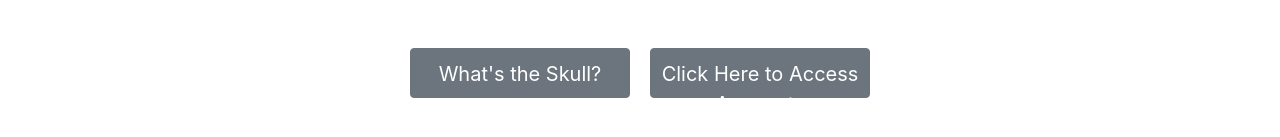
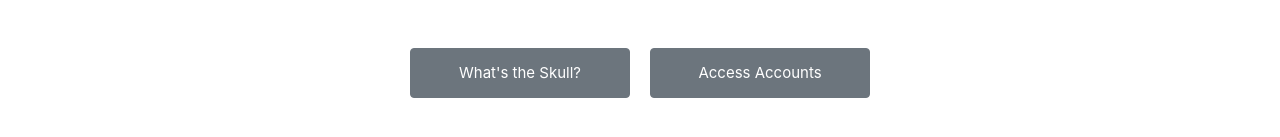
Before and after one commit to papilioaureus/BP_FE, a Vue app: page / in a window 1280 px wide. Shown: the part 629-766 px from the top of the page. Built offline with nearby package versions, Linux system fonts and the light colour scheme.

Commit message:
kmjhngbfred

```diff
--- a/src/components/HomePage.vue
+++ b/src/components/HomePage.vue
@@ -20,7 +20,7 @@
       </router-link>
 
       <router-link to="/accounts">
-        <button type="button" class="btn btn-secondary">Click Here to Access Accounts</button>
+        <button type="button" class="btn btn-secondary">Access Accounts</button>
       </router-link>
     </nav>
   </div>
@@ -72,7 +72,7 @@ button {
   margin-left: 10px;
   margin-right: 10px;
   padding: 10px;
-  font-size: 20px;
+  font-size: 15px;
   text-align: center;
 
   width: 220px;
```
